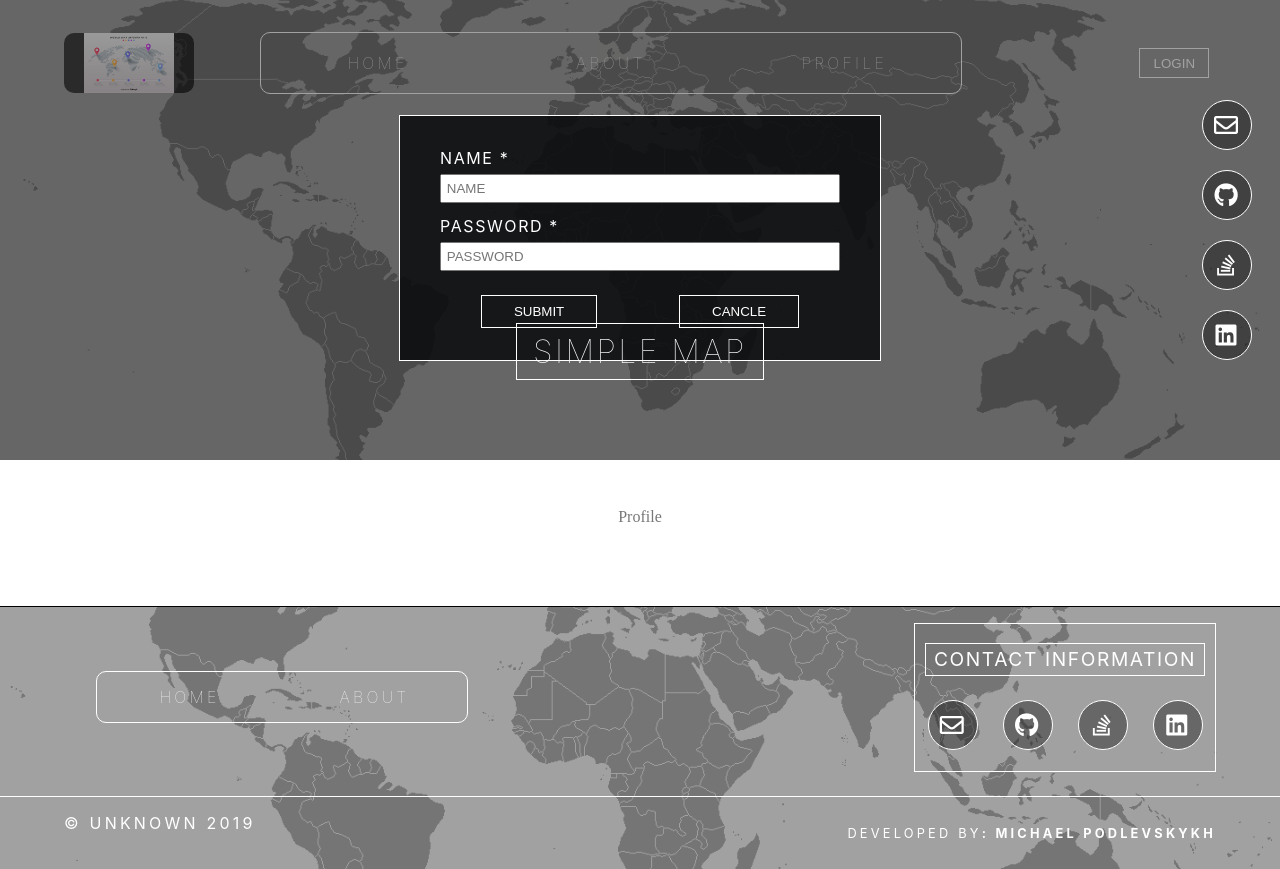
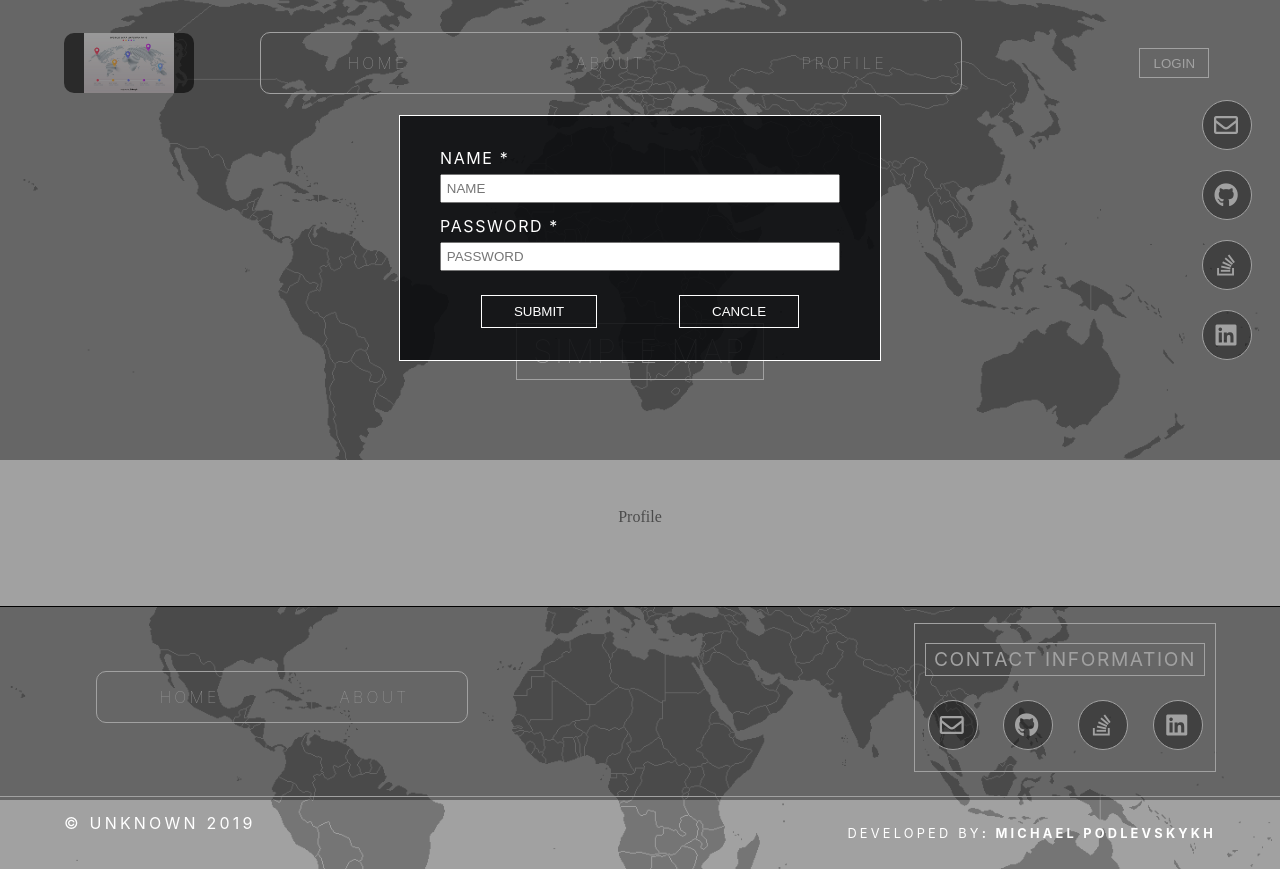
Before and after one commit to mishapodl/map-react, a React (Create React App) app: page /profile in a window 1280 px wide. Both pictures are taken after a click on the button "LOGIN". Built offline with nearby package versions, Linux system fonts and the light colour scheme; no server answers; what react-google-maps would draw is missing.

Commit message:
fixed modal window

```diff
--- a/src/components/Authorization/Authorization.scss
+++ b/src/components/Authorization/Authorization.scss
@@ -6,13 +6,17 @@
       justify-content: space-around;
   .regisetr-modal {
     .bg-overlay {
-      position: absolute;
+      display: none;
       left: 0;
       height: 100vh;
       width: 100%;
       background: #0000007d;
       top: 0;
       z-index: 1;
+      &.show {
+        position: fixed !important;
+        display: block;
+      }
     }
     .modal-form {
       display: -webkit-box;
--- a/src/components/Authorization/LogIn.jsx
+++ b/src/components/Authorization/LogIn.jsx
@@ -27,6 +27,7 @@ export const Login = () => {
           updateForm={updateForm}
           msg={error}
           toggle={() => setModal(false)}
+          modal={modal}
         />
       )}
     </>
--- a/src/components/Form/Form.jsx
+++ b/src/components/Form/Form.jsx
@@ -1,7 +1,7 @@
 import React, { useState } from 'react';
 import './Form.scss';
 
-export const Form = ({ updateForm, msg, toggle }) => {
+export const Form = ({ updateForm, msg, toggle, modal }) => {
   const initInputState = {
     name: '',
     password: ''
@@ -22,7 +22,7 @@ export const Form = ({ updateForm, msg, toggle }) => {
 
   return (
     <div className="regisetr-modal">
-      <div className="bg-overlay" />
+      <div className={`bg-overlay ${modal ? 'show' : ''}`} />
       <div className="modal-form">
         {msg ? <p>{msg}</p> : null}
         <form action="POST" onSubmit={onSubmit}>
--- a/src/containers/Header/Header.scss
+++ b/src/containers/Header/Header.scss
@@ -80,7 +80,7 @@ div#root > header {
 		width: 90%;
     max-width: 1280px;
     margin: 2rem auto;
-    z-index: 0;
+    z-index: 2;
   }
   & .bg-overlay {
     position: absolute;
```
